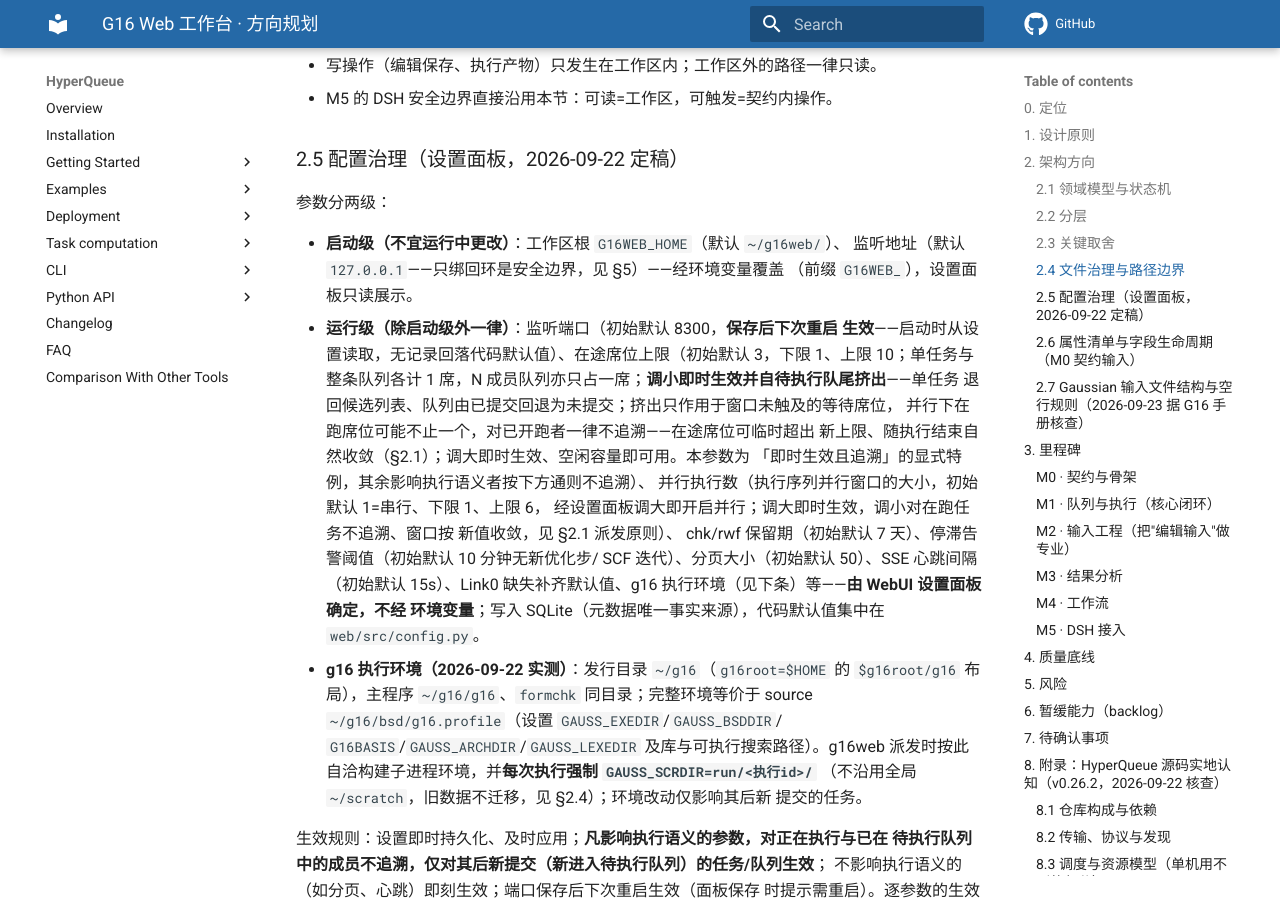
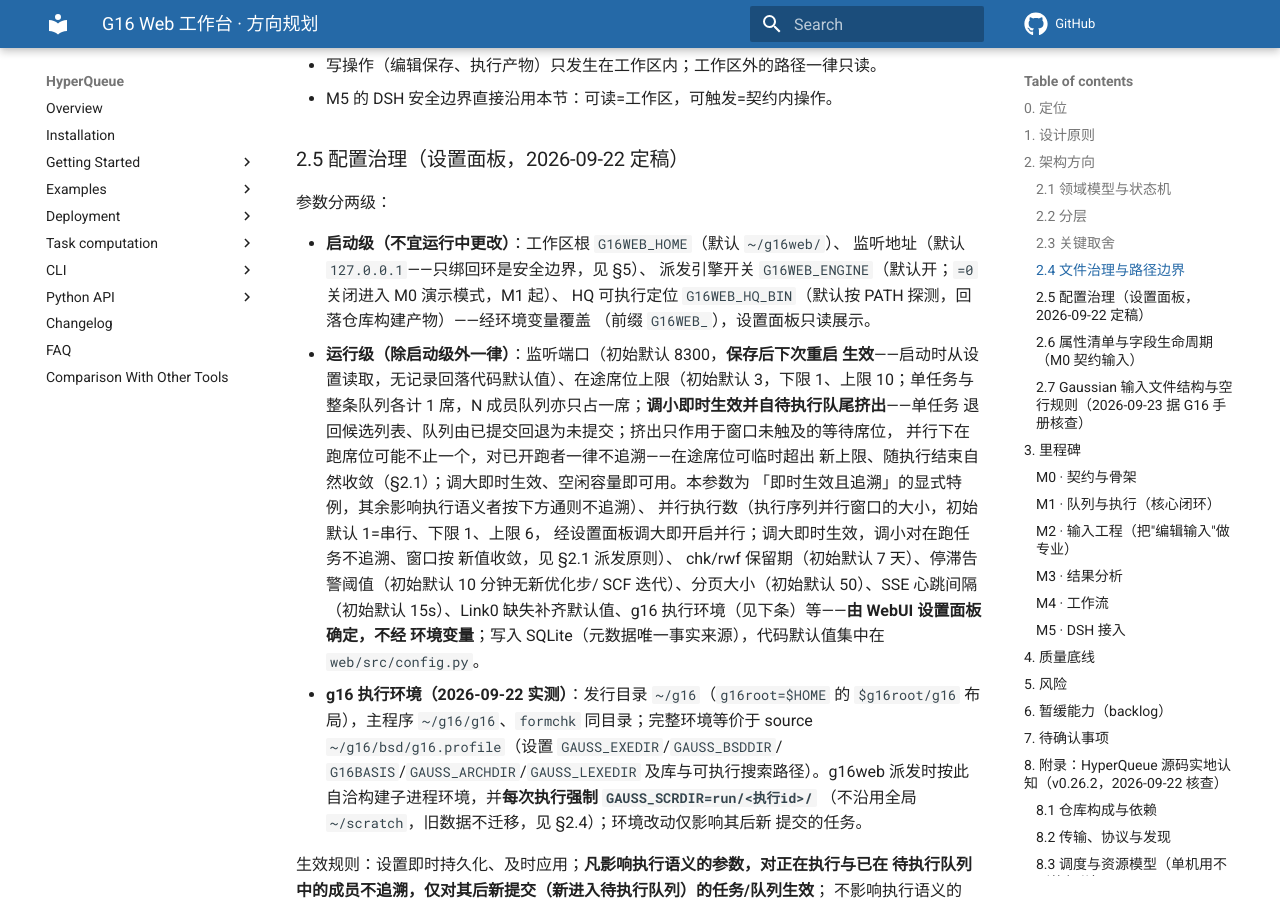
Before and after one commit to baizhancaiji/gauforge, an MkDocs documentation site: the page built from docs/specs/roadmap.md, in a window 1280 px wide and 900 px high, scrolled down 5597 px. Built offline with MkDocs 1.6.1 and Material for MkDocs 9.7.7, drawn with Linux system fonts in a browser that asks for light colours; comment, search, counter and statistics services are not loaded; the version menu is left out.

Commit message:
docs(specs): 启动级参数补登记引擎开关与 HQ 二进制定位
- roadmap §2.5 启动级清单补 G16WEB_ENGINE（默认开，=0 进演示模式）与 G16WEB_HQ_BIN（PATH 探测回落构建产物），随 B10 启动序列引入

```diff
--- a/docs/specs/roadmap.md
+++ b/docs/specs/roadmap.md
@@ -185,7 +185,9 @@ run/<执行id>/  执行工作区：输入、输出、日志、scratch（chk/rwf
 参数分两级：
 
 - **启动级（不宜运行中更改）**：工作区根 `G16WEB_HOME`（默认 `~/g16web/`）、
-  监听地址（默认 `127.0.0.1`——只绑回环是安全边界，见 §5）——经环境变量覆盖
+  监听地址（默认 `127.0.0.1`——只绑回环是安全边界，见 §5）、
+  派发引擎开关 `G16WEB_ENGINE`（默认开；`=0` 关闭进入 M0 演示模式，M1 起）、
+  HQ 可执行定位 `G16WEB_HQ_BIN`（默认按 PATH 探测，回落仓库构建产物）——经环境变量覆盖
   （前缀 `G16WEB_`），设置面板只读展示。
 - **运行级（除启动级外一律）**：监听端口（初始默认 8300，**保存后下次重启
   生效**——启动时从设置读取，无记录回落代码默认值）、在途席位上限（初始默认 3，下限 1、上限 10；单任务与整条队列各计
```
